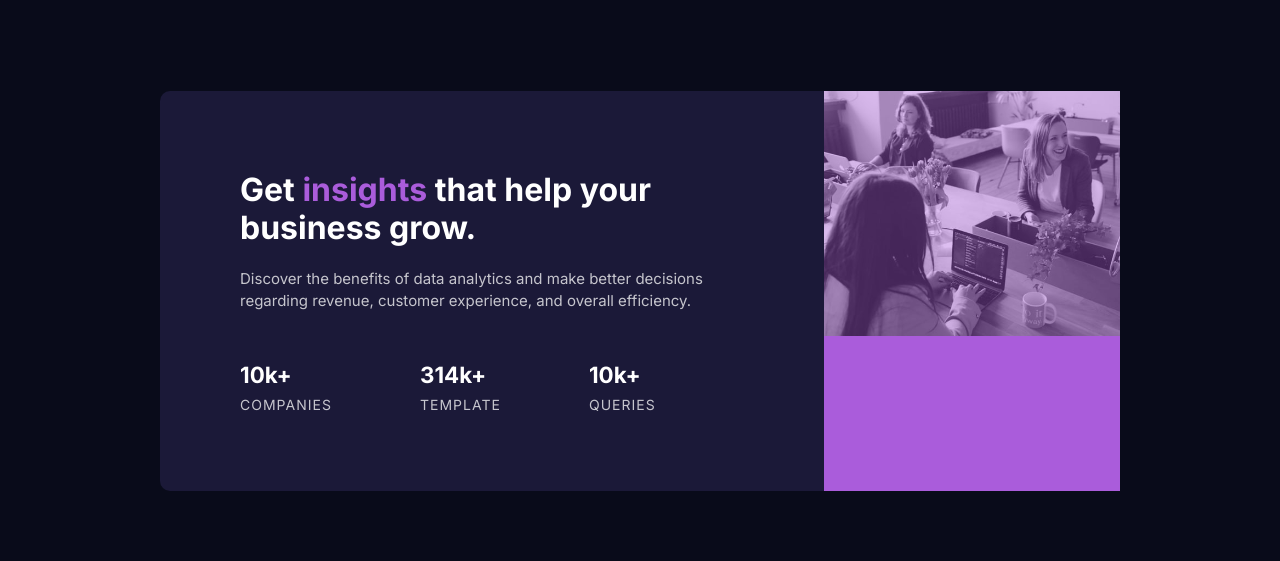
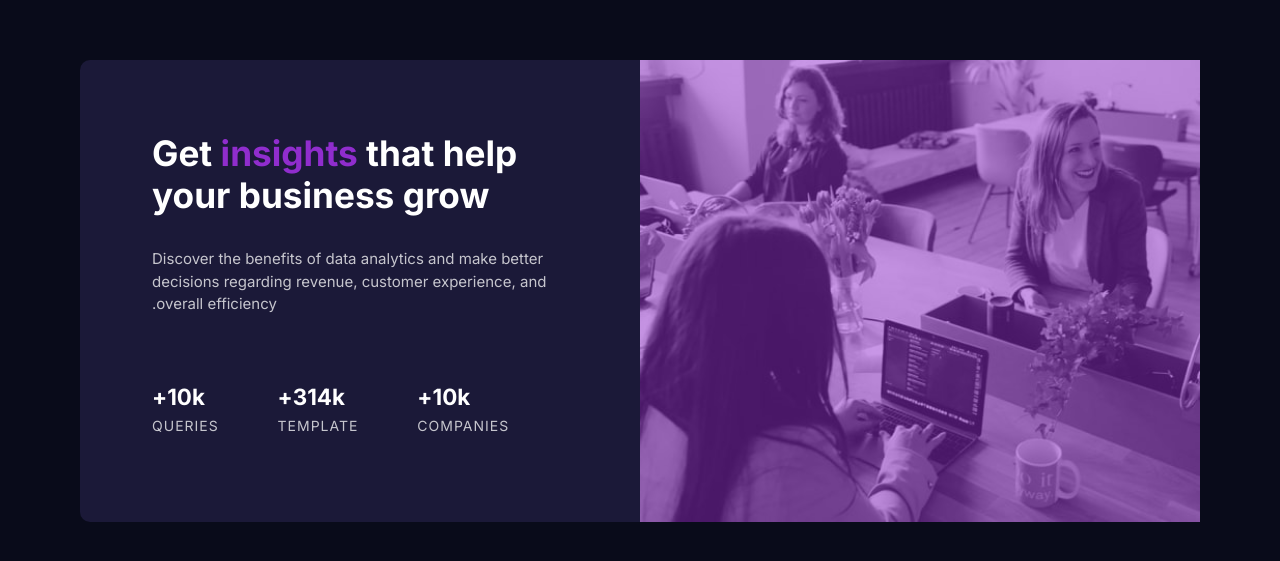
Before and after one commit to Ariyavasanth/Stats-preview-card-component, a plain HTML site: page index.html in a window 1280 px wide. Shown: the part 109-670 px from the top of the page. Drawn offline with Linux system fonts and the light colour scheme.

Commit message:
changes are added

```diff
--- a/index.html
+++ b/index.html
@@ -13,16 +13,16 @@
 <body>
   <main class = "wrapper">
     <section class="image_box">
-      <picture>
+      <picture class = "image_box">
         <!-- Desktop Image -->
-        <!-- <source media="(min-width: 400px)" srcset="./images/image-header-desktop.jpg"> -->
+        <source media="(min-width: 45rem)" srcset="images/image-header-desktop.jpg">
         <!-- Fallback to Mobile Image -->
-        <img src="./images/image-header-desktop.jpg" alt="People working together">
+        <img src="./images/image-header-mobile.jpg" alt="People working together">
       </picture>
     </section>
 
     <section class = "business_content">
-      <h1 class = "business_content__quote txt-padding-bottom business__txt">Get <span class = "insight">insights</span> that help your business grow.</h1>
+      <h1 class = "business_content__quote txt-padding-bottom business__txt">Get <span class = "insight">insights</span> that help your business grow</h1>
       <p class = "business_content__services txt-padding-bottom business__txt">Discover the benefits of data analytics and make better decisions regarding revenue, customer
         experience, and overall efficiency.</p>
       <div class="business_content__network business__txt">
--- a/style.css
+++ b/style.css
@@ -29,7 +29,7 @@ input, button, textarea, select {
       --clr-transparent_white: hsla(0, 0%, 100%, 0.75);/*(main paragraph) */
       --clr-Very_dark_blue : hsl(233, 47%, 7%);/*(main background)*/
       --clr-Dark_desaturated_blue: hsl(244, 38%, 16%);/*(card background)*/
-    --clr-Soft_violet: hsl(277, 64%, 61%);/*(accent)*/
+      --clr-Soft_violet: hsl(277, 64%, 49%);/*(accent)*/
       --ff-regular: "Inter", sans-serif;
       --ff-stye:"Lexend Deca", sans-serif;
   }
@@ -53,6 +53,7 @@ body{
   .wrapper{
       background-color: var(--clr-Dark_desaturated_blue);
       margin:1.5rem;
+
       border-radius:10px;
 
 
@@ -60,12 +61,22 @@ body{
 
   .image_box{
       max-width:100%;
+
+      position: relative;
+      isolation: isolate;
+  }
+
+  .image_box::after{
+    content:'';
+    position: absolute;
+    z-index: -1;
+    inset: 0;
     background-color: var(--clr-Soft_violet);
-
   }
 
   img{
-    opacity:0.6;
+      opacity:0.5;
+
   }
 
   .business_content{
@@ -78,7 +89,7 @@ img{
 
   .business_content__quote{
       color:var(--clr-White);
-    font-size:2rem;
+      font-size:2.2rem;
       line-height: 1.2;
   }
 
@@ -87,7 +98,7 @@ img{
   }
 
   .txt-padding-bottom{
-    padding-bottom: 1.25rem;
+      padding-bottom: 2rem;
   }
 
   .business_content__services{
@@ -95,7 +106,7 @@ img{
   }
 
   .network{
-    padding-top:1.6rem;
+      padding-top:2rem;
   }
 
 
@@ -122,39 +133,49 @@ li p span{
   }
 
 
-@media screen and  (min-width:450px){
+@media screen and  (min-width:45rem){
     .wrapper{
-        display:flex;
-        flex-direction:row-reverse;
-        max-width:60rem;
+        display: grid;
+        grid-template-columns:1fr 1fr;
+        direction: rtl;
+        /* flex-direction:row-reverse; */
+        max-width:70rem;
         place-content:center;
-        max-height: 25rem;
+        /* max-height: 25rem;  */
 
     }
 
     .image_box{
-        /* width:1500px; */
-        /* flex-basis: 100%; */
-
+        /* min-width:100%; */
+        height: 100%;
     }
 
     img{
-
+        min-width:100%;
+        min-height: 100%;
     }
 
     .business__txt{
         text-align:left ;
     }
+
+
+    .business_content{
+        padding: 4.5rem 4.5rem 2.5rem 4.5rem;
+
+    }
+
+    .business_content__services{
+        /* width:300px; */
+        text-align: left;
+    }
+
     .network{
         display: flex;
         justify-content: center;
         align-items: center;
     }
 
-    .business_content{
-        padding: 5rem 5rem 4rem 5rem;
-    }
-
     li{
         flex-grow: 2;
     }
```
Lines whose indentation alone changed are shown as unchanged.
